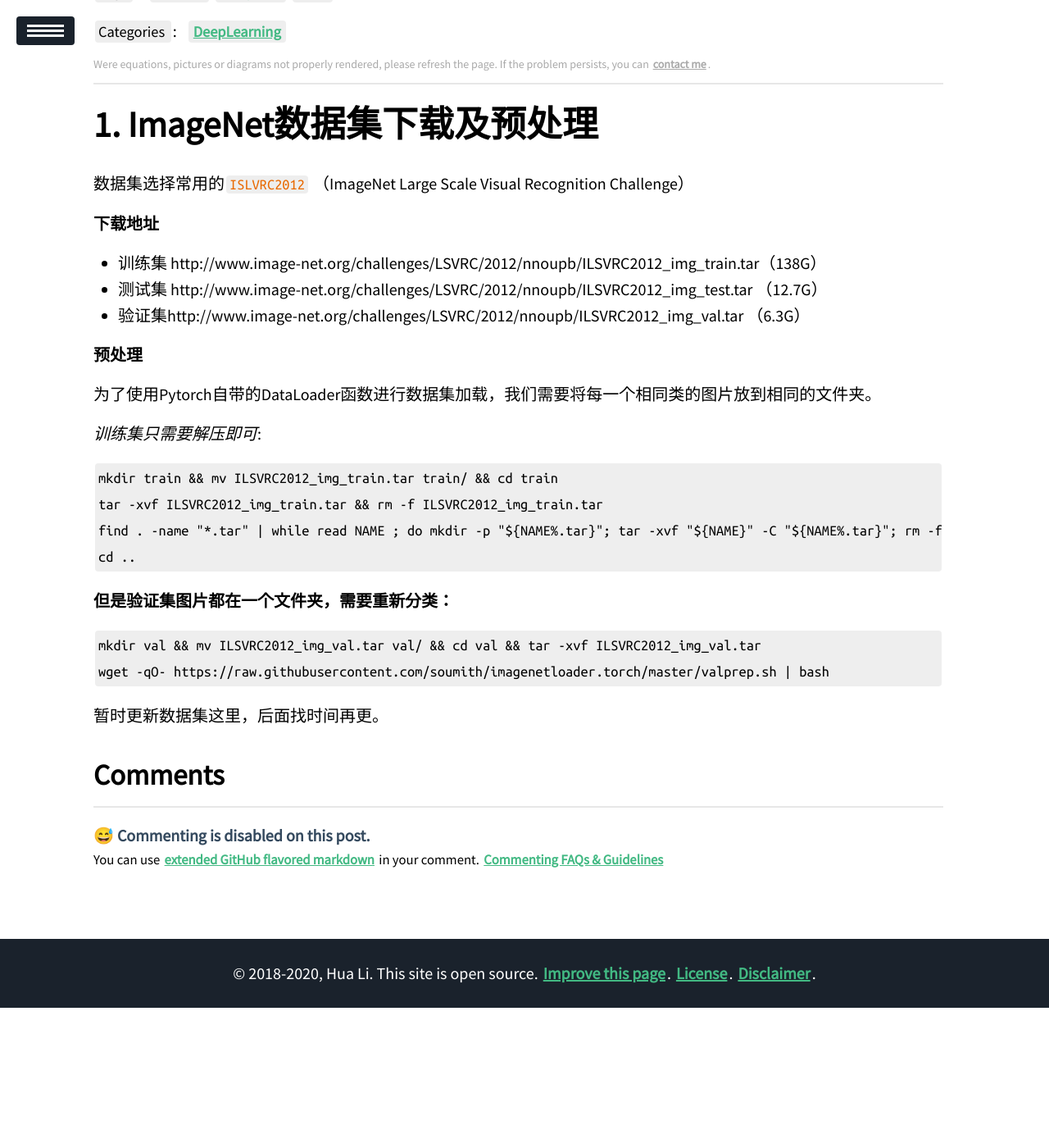
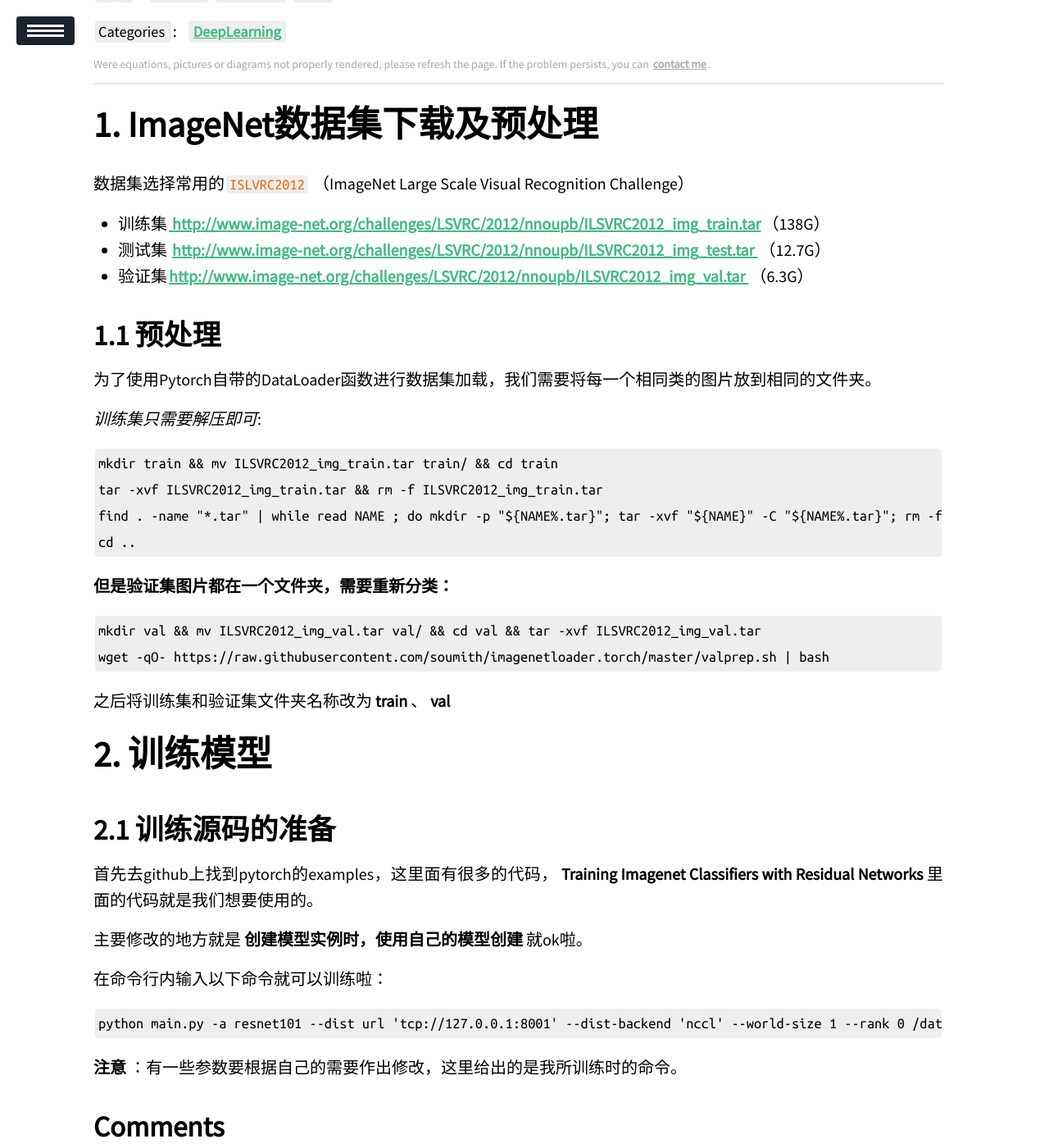
Before and after one commit to code-conquer/code-conquer.github.io, a Jekyll site: the page built from _posts/2020-3-13-使用pytorch在ImageNet上训练自定义模型 .md, in a window 1280 px wide and 1400 px high, scrolled down 230 px. Shown: the whole window at 82% size. Built offline with Jekyll 4.4.1, drawn with Linux system fonts in a browser that asks for light colours; our own code applies the rules of GitHub Pages for plain Markdown files; a script that is not in the unit is left out; before the commit the page ends 1459 px from its top, so only the background shows below that.

Commit message:
add more details

````diff
--- a/_posts/2020-3-13-使用pytorch在ImageNet上训练自定义模型 .md
+++ b/_posts/2020-3-13-使用pytorch在ImageNet上训练自定义模型 .md
@@ -13,15 +13,13 @@ description: 因为自己设计了新的网络结构，之前在ImageNet上预
 
 数据集选择常用的`ISLVRC2012` （ImageNet Large Scale Visual Recognition Challenge）
 
-__下载地址__
-
-* 训练集 http://www.image-net.org/challenges/LSVRC/2012/nnoupb/ILSVRC2012_img_train.tar（138G）
-* 测试集 http://www.image-net.org/challenges/LSVRC/2012/nnoupb/ILSVRC2012_img_test.tar （12.7G）
-* 验证集http://www.image-net.org/challenges/LSVRC/2012/nnoupb/ILSVRC2012_img_val.tar （6.3G）
+* 训练集<a href=" http://www.image-net.org/challenges/LSVRC/2012/nnoupb/ILSVRC2012_img_train.tar"> http://www.image-net.org/challenges/LSVRC/2012/nnoupb/ILSVRC2012_img_train.tar</a>（138G）
+* 测试集 <a href=" http://www.image-net.org/challenges/LSVRC/2012/nnoupb/ILSVRC2012_img_test.tar ">http://www.image-net.org/challenges/LSVRC/2012/nnoupb/ILSVRC2012_img_test.tar </a>（12.7G）
+* 验证集<a href="http://www.image-net.org/challenges/LSVRC/2012/nnoupb/ILSVRC2012_img_val.tar ">http://www.image-net.org/challenges/LSVRC/2012/nnoupb/ILSVRC2012_img_val.tar </a> （6.3G）
 
 
 
-__预处理__
+## 预处理
 
 为了使用Pytorch自带的DataLoader函数进行数据集加载，我们需要将每一个相同类的图片放到相同的文件夹。
 
@@ -41,4 +39,20 @@ mkdir val && mv ILSVRC2012_img_val.tar val/ && cd val && tar -xvf ILSVRC2012_img
 wget -qO- https://raw.githubusercontent.com/soumith/imagenetloader.torch/master/valprep.sh | bash
 ```
 
-暂时更新数据集这里，后面找时间再更。
+之后将训练集和验证集文件夹名称改为 __train__ 、 __val__
+
+# 训练模型
+
+## 训练源码的准备
+
+首先去github上找到pytorch的examples，这里面有很多的代码， __Training Imagenet Classifiers with Residual Networks__   里面的代码就是我们想要使用的。
+
+主要修改的地方就是 __创建模型实例时，使用自己的模型创建__  就ok啦。
+
+在命令行内输入以下命令就可以训练啦：
+
+```
+python main.py -a resnet101 --dist url 'tcp://127.0.0.1:8001' --dist-backend 'nccl' --world-size 1 --rank 0 /data/dataset/imagenet
+```
+
+__注意__ ：有一些参数要根据自己的需要作出修改，这里给出的是我所训练时的命令。
````
